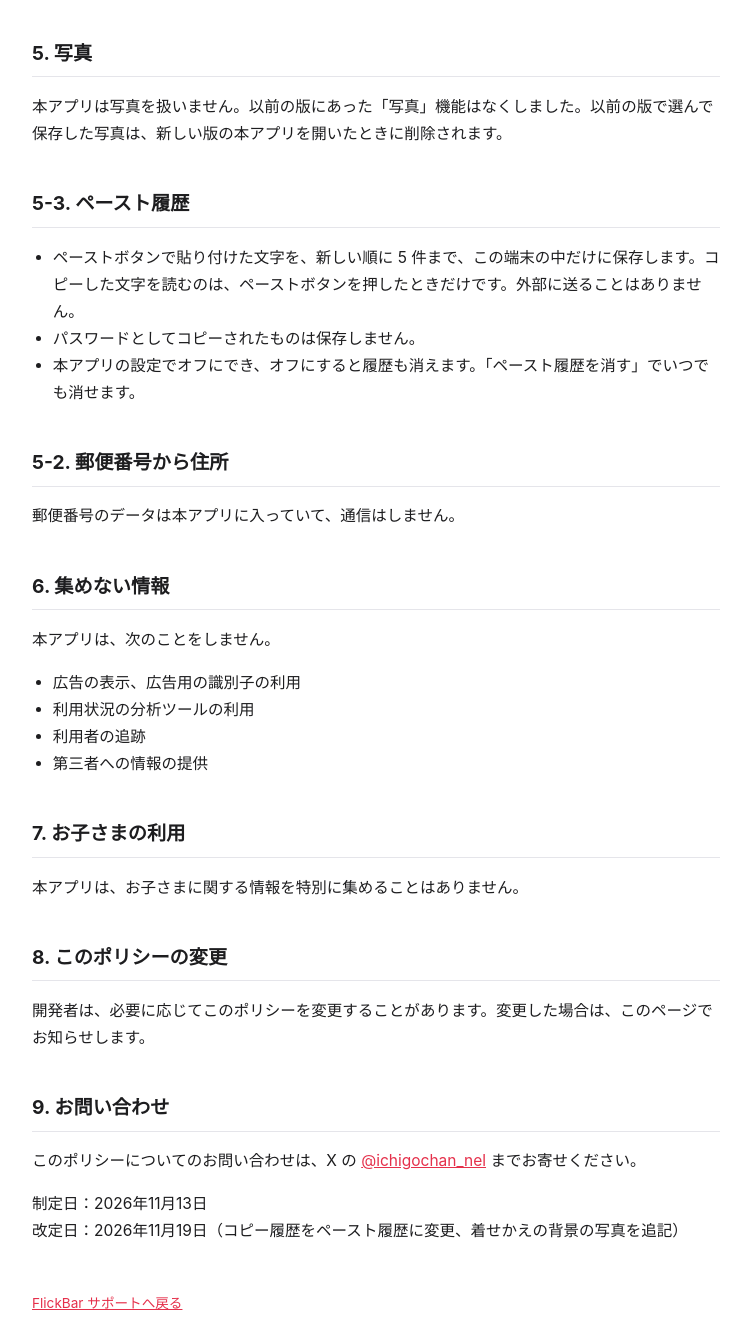
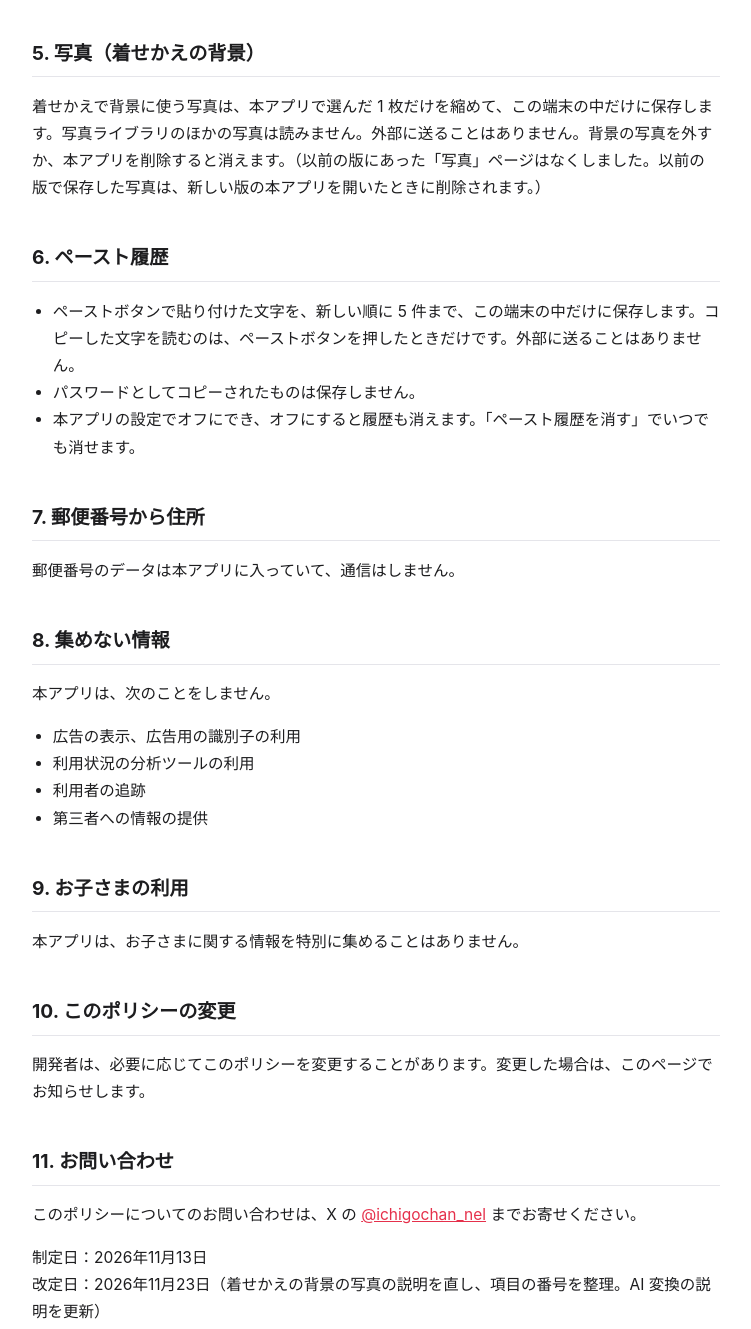
Before and after one commit to ichigochan03/ichigochan03.github.io, a plain HTML site: page flickbar/privacy.html in a window 1280 px wide. Shown: the part 1347-2676 px from the top of the page, without its empty margins (264-1015 px from the left). Drawn offline with Linux system fonts and the light colour scheme.

Commit message:
Add files via upload

```diff
--- a/flickbar/privacy.html
+++ b/flickbar/privacy.html
@@ -17,7 +17,7 @@
   <ul>
     <li>入力した文字は、キーボードの中で漢字変換などに使うだけで、外部に送ったり、開発者が見たりすることはありません。</li>
     <li>変換の学習（選んだ候補を次から上に出す機能）のために、確定した言葉をこの端末の中に保存します。学習は本アプリの設定でオフにできます。</li>
-    <li>AI 変換（試験中。設定でオンにしたときだけ）は、アプリに入っている変換用のモデルを使い、この端末の中だけで処理します。入力した文字を外部に送ることはありません。</li>
+    <li>AI 変換（設定でオフにできます）は、アプリに入っている変換用のモデルを使い、この端末の中だけで処理します。入力した文字を外部に送ることはありません。</li>
     <li>本アプリを削除すると、保存した内容も削除されます。</li>
   </ul>
 
@@ -27,7 +27,7 @@
     <li>本アプリで編集した設定や定型文を、キーボードから読む（同じ端末の中だけでやり取りします）</li>
     <li>キーを押したときの振動</li>
     <li>ペーストボタンを押したときに、コピーした文字を読んで入力する（押したときだけ読み、外部には送りません）</li>
-    <li>ペースト履歴（下の 5-3.）</li>
+    <li>ペースト履歴（下の 6.）</li>
     <li>着せかえの背景の写真を、キーボードに出す（本アプリで選んだ写真を縮めて、この端末の中だけに保存します。外部には送りません）</li>
     <li>現在地（下の 3.）</li>
   </ul>
@@ -44,20 +44,20 @@
   <h2>4. Apple Intelligence（AI の書き直し）</h2>
   <p>文章の書き直し機能は、この端末の中の Apple Intelligence のモデルで処理します。文章を外部に送ることはありません。</p>
 
-  <h2>5. 写真</h2>
-  <p>本アプリは写真を扱いません。以前の版にあった「写真」機能はなくしました。以前の版で選んで保存した写真は、新しい版の本アプリを開いたときに削除されます。</p>
+  <h2>5. 写真（着せかえの背景）</h2>
+  <p>着せかえで背景に使う写真は、本アプリで選んだ 1 枚だけを縮めて、この端末の中だけに保存します。写真ライブラリのほかの写真は読みません。外部に送ることはありません。背景の写真を外すか、本アプリを削除すると消えます。（以前の版にあった「写真」ページはなくしました。以前の版で保存した写真は、新しい版の本アプリを開いたときに削除されます。）</p>
 
-  <h2>5-3. ペースト履歴</h2>
+  <h2>6. ペースト履歴</h2>
   <ul>
     <li>ペーストボタンで貼り付けた文字を、新しい順に 5 件まで、この端末の中だけに保存します。コピーした文字を読むのは、ペーストボタンを押したときだけです。外部に送ることはありません。</li>
     <li>パスワードとしてコピーされたものは保存しません。</li>
     <li>本アプリの設定でオフにでき、オフにすると履歴も消えます。「ペースト履歴を消す」でいつでも消せます。</li>
   </ul>
 
-  <h2>5-2. 郵便番号から住所</h2>
+  <h2>7. 郵便番号から住所</h2>
   <p>郵便番号のデータは本アプリに入っていて、通信はしません。</p>
 
-  <h2>6. 集めない情報</h2>
+  <h2>8. 集めない情報</h2>
   <p>本アプリは、次のことをしません。</p>
   <ul>
     <li>広告の表示、広告用の識別子の利用</li>
@@ -66,16 +66,16 @@
     <li>第三者への情報の提供</li>
   </ul>
 
-  <h2>7. お子さまの利用</h2>
+  <h2>9. お子さまの利用</h2>
   <p>本アプリは、お子さまに関する情報を特別に集めることはありません。</p>
 
-  <h2>8. このポリシーの変更</h2>
+  <h2>10. このポリシーの変更</h2>
   <p>開発者は、必要に応じてこのポリシーを変更することがあります。変更した場合は、このページでお知らせします。</p>
 
-  <h2>9. お問い合わせ</h2>
+  <h2>11. お問い合わせ</h2>
   <p>このポリシーについてのお問い合わせは、X の <a href="https://x.com/ichigochan_nel">@ichigochan_nel</a> までお寄せください。</p>
 
-  <p>制定日：2026年11月13日<br>改定日：2026年11月19日（コピー履歴をペースト履歴に変更、着せかえの背景の写真を追記）</p>
+  <p>制定日：2026年11月13日<br>改定日：2026年11月23日（着せかえの背景の写真の説明を直し、項目の番号を整理。AI 変換の説明を更新）</p>
 
   <footer><a href="index.html">FlickBar サポートへ戻る</a></footer>
 </main>
```
